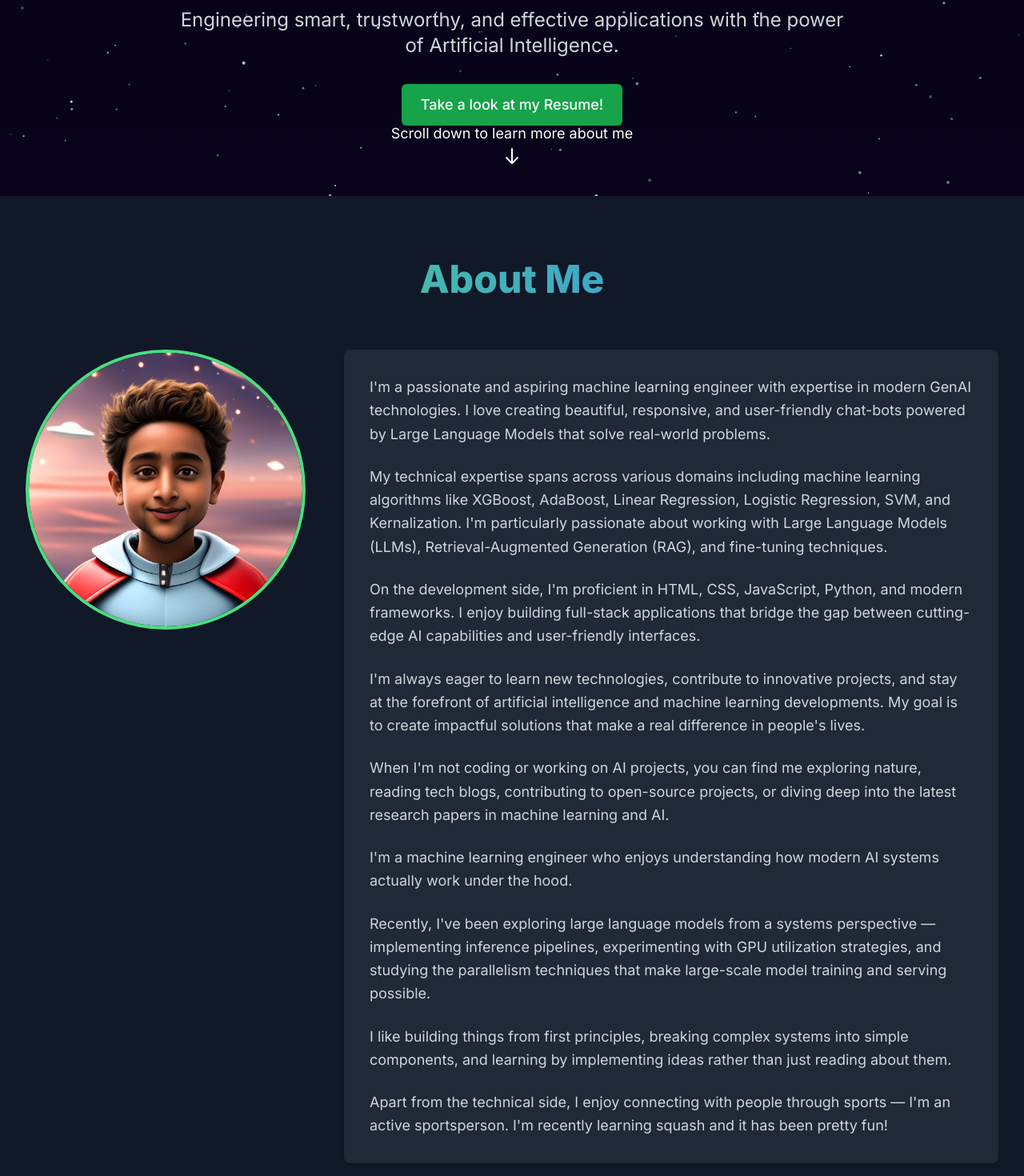
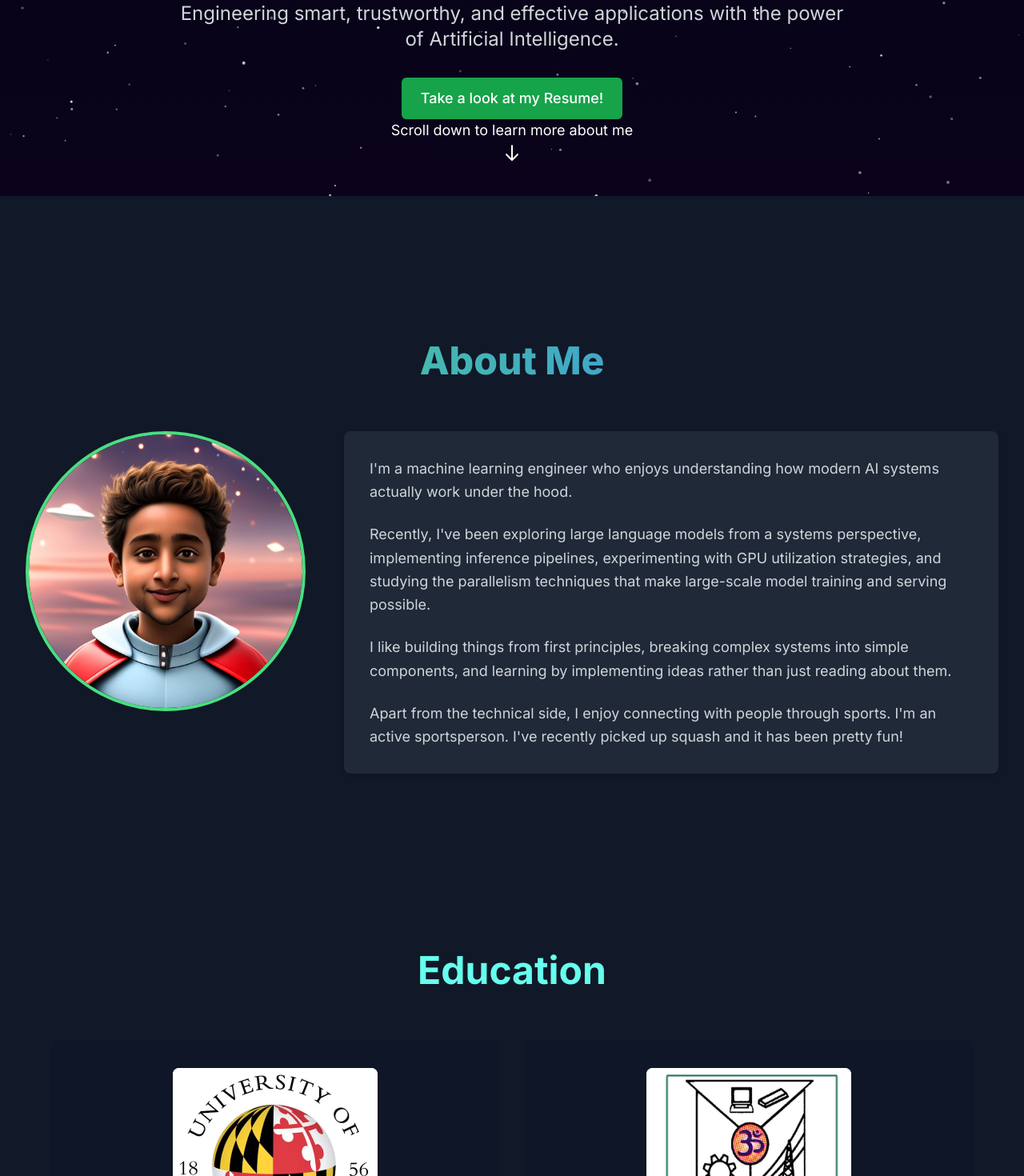
Before and after one commit to Anirud-Mohan/portfolio, a Next.js app: page / in a window 1280 px wide. Shown: the part 555-2025 px from the top of the page at 80% size. Built offline with nearby package versions, Linux system fonts and the light colour scheme.

Commit message:
Minor bug fixes

```diff
--- a/app/components/About.tsx
+++ b/app/components/About.tsx
@@ -38,32 +38,10 @@ const About = () => {
           >
             <div className="space-y-6">
               <p className="text-gray-300 text-lg leading-relaxed">
-                I'm a passionate and aspiring machine learning engineer with expertise in modern GenAI technologies. I love creating
-                beautiful, responsive, and user-friendly chat-bots powered by Large Language Models that solve real-world problems.
-              </p>
-              <p className="text-gray-300 text-lg leading-relaxed">
-                My technical expertise spans across various domains including machine learning algorithms like XGBoost, AdaBoost,
-                Linear Regression, Logistic Regression, SVM, and Kernalization. I'm particularly passionate about working with
-                Large Language Models (LLMs), Retrieval-Augmented Generation (RAG), and fine-tuning techniques.
-              </p>
-              <p className="text-gray-300 text-lg leading-relaxed">
-                On the development side, I'm proficient in HTML, CSS, JavaScript, Python, and modern frameworks. I enjoy building
-                full-stack applications that bridge the gap between cutting-edge AI capabilities and user-friendly interfaces.
-              </p>
-              <p className="text-gray-300 text-lg leading-relaxed">
-                I'm always eager to learn new technologies, contribute to innovative projects, and stay at the forefront of
-                artificial intelligence and machine learning developments. My goal is to create impactful solutions that make
-                a real difference in people's lives.
-              </p>
-              <p className="text-gray-300 text-lg leading-relaxed">
-                When I'm not coding or working on AI projects, you can find me exploring nature, reading tech blogs,
-                contributing to open-source projects, or diving deep into the latest research papers in machine learning and AI.
-              </p>
-              <p className="text-gray-300 text-lg leading-relaxed">
                 I'm a machine learning engineer who enjoys understanding how modern AI systems actually work under the hood.
               </p>
               <p className="text-gray-300 text-lg leading-relaxed">
-                Recently, I've been exploring large language models from a systems perspective — implementing inference pipelines,
+                Recently, I've been exploring large language models from a systems perspective, implementing inference pipelines,
                 experimenting with GPU utilization strategies, and studying the parallelism techniques that make large-scale model
                 training and serving possible.
               </p>
@@ -72,8 +50,8 @@ const About = () => {
                 implementing ideas rather than just reading about them.
               </p>
               <p className="text-gray-300 text-lg leading-relaxed">
-                Apart from the technical side, I enjoy connecting with people through sports — I'm an active sportsperson.
-                I'm recently learning squash and it has been pretty fun!
+                Apart from the technical side, I enjoy connecting with people through sports. I'm an active sportsperson.
+                I've recently picked up squash and it has been pretty fun!
               </p>
             </div>
           </motion.div>
--- a/app/components/Hero.tsx
+++ b/app/components/Hero.tsx
@@ -16,7 +16,8 @@ const Hero = () => {
   const currentRole = useTypingEffect(roles, 50, 25, 2000)
 
   return (
-    <section id="hero" className="bg-opacity-80 min-h-screen flex flex-col items-center justify-center relative py-20 px-8">
+    <section id="hero" className="bg-opacity-80 min-h-screen flex flex-col items-center relative py-20 px-8">
+      <div className="flex-1 flex items-center justify-center w-full">
         <div className="max-w-4xl mx-auto px-4 sm:px-6 lg:px-8 text-center">
           <motion.div
             initial={{ opacity: 0, scale: 0.5 }}
@@ -79,11 +80,12 @@ const Hero = () => {
             </Link>
           </motion.div>
         </div>
+      </div>
       <motion.div
         initial={{ opacity: 0, y: 20 }}
         animate={{ opacity: 1, y: 0 }}
         transition={{ duration: 0.5, delay: 0.8 }}
-        className="absolute bottom-8 left-0 right-0 text-white text-center"
+        className="text-white text-center pb-2"
       >
         <p className="text-lg">Scroll down to learn more about me</p>
         <svg
```
Lines whose indentation alone changed are shown as unchanged.
